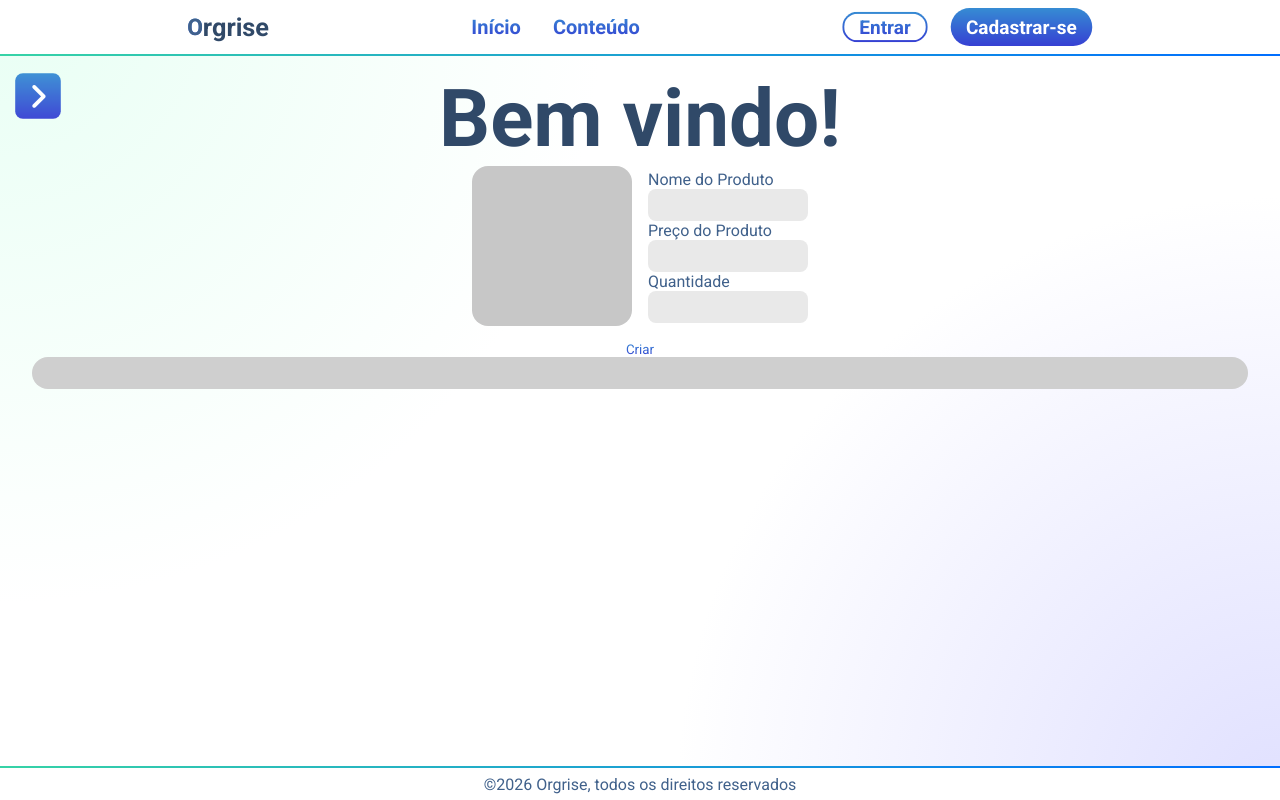
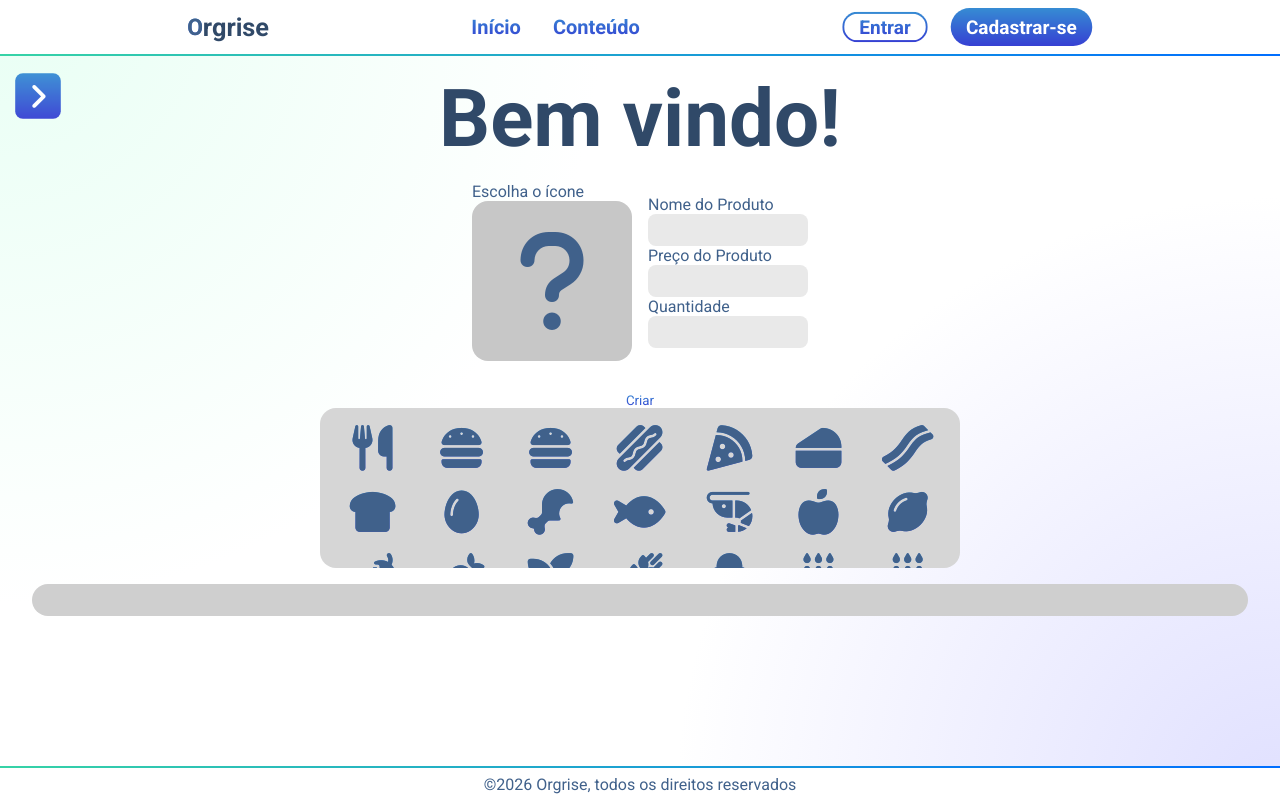
Before and after one commit to lucasdevsilva26/Orgrise, a React (Vite) app: page /landing in a window 1280 px wide. Built offline with nearby package versions, Linux system fonts and the light colour scheme; some icons are missing.

Commit message:
update item list

```diff
--- a/src/components/CreateMenu.jsx
+++ b/src/components/CreateMenu.jsx
@@ -1,47 +1,124 @@
 import { useState } from "react";
 import "./createMenu.css";
+import IconList from "./iconList";
 
 function CreateMenu() {
   const [items, changeItems] = useState([])
 
-  const [image, setImage] = useState("")
+  const [icons, changeIcons] = useState([
+    { id: 0, icon: "fa-utensils" },
+    { id: 1, icon: "fa-burger" },
+    { id: 2, icon: "fa-hamburger" },
+    { id: 3, icon: "fa-hotdog" },
+    { id: 4, icon: "fa-pizza-slice" },
+    { id: 5, icon: "fa-cheese" },
+    { id: 6, icon: "fa-bacon" },
+    { id: 7, icon: "fa-bread-slice" },
+    { id: 8, icon: "fa-egg" },
+    { id: 9, icon: "fa-drumstick-bite" },
+    { id: 10, icon: "fa-fish" },
+    { id: 11, icon: "fa-shrimp" },
+    { id: 12, icon: "fa-apple-whole" },
+    { id: 13, icon: "fa-lemon" },
+    { id: 14, icon: "fa-pepper-hot" },
+    { id: 15, icon: "fa-carrot" },
+    { id: 16, icon: "fa-seedling" },
+    { id: 17, icon: "fa-wheat-awn" },
+    { id: 18, icon: "fa-ice-cream" },
+    { id: 19, icon: "fa-cake-candles" },
+    { id: 20, icon: "fa-birthday-cake" },
+    { id: 21, icon: "fa-cookie" },
+    { id: 22, icon: "fa-cookie-bite" },
+    { id: 23, icon: "fa-candy-cane" },
+    { id: 24, icon: "fa-mug-hot" },
+    { id: 25, icon: "fa-coffee" },
+    { id: 26, icon: "fa-wine-glass" },
+    { id: 27, icon: "fa-wine-glass-empty" },
+    { id: 28, icon: "fa-whiskey-glass" },
+    { id: 29, icon: "fa-beer-mug-empty" },
+    { id: 30, icon: "fa-beer" },
+    { id: 31, icon: "fa-martini-glass" },
+    { id: 32, icon: "fa-martini-glass-citrus" },
+    { id: 33, icon: "fa-champagne-glasses" },
+    { id: 34, icon: "fa-blender" },
+    { id: 35, icon: "fa-blender-phone" },
+    { id: 36, icon: "fa-bowl-food" },
+    { id: 37, icon: "fa-bowl-rice" },
+    { id: 38, icon: "fa-plate-wheat" },
+    { id: 39, icon: "fa-jar" },
+    { id: 40, icon: "fa-jar-wheat" },
+    { id: 41, icon: "fa-kitchen-set" },
+    { id: 42, icon: "fa-store" },
+    { id: 43, icon: "fa-store-slash" },
+    { id: 44, icon: "fa-shop" },
+    { id: 45, icon: "fa-shop-slash" },
+    { id: 46, icon: "fa-cart-shopping" },
+    { id: 47, icon: "fa-shopping-cart" },
+    { id: 48, icon: "fa-basket-shopping" },
+    { id: 49, icon: "fa-cash-register" },
+    { id: 50, icon: "fa-barcode" },
+    { id: 51, icon: "fa-receipt" },
+    { id: 52, icon: "fa-tags" },
+    { id: 53, icon: "fa-tag" },
+    { id: 54, icon: "fa-box" },
+    { id: 55, icon: "fa-box-open" },
+    { id: 56, icon: "fa-boxes-stacked" },
+    { id: 57, icon: "fa-boxes" },
+    { id: 58, icon: "fa-warehouse" },
+    { id: 59, icon: "fa-truck" },
+    { id: 60, icon: "fa-truck-fast" },
+    { id: 61, icon: "fa-dolly" },
+    { id: 62, icon: "fa-scale-balanced" },
+    { id: 63, icon: "fa-money-bill" },
+    { id: 64, icon: "fa-credit-card" },
+    { id: 65, icon: "fa-wallet" },
+    { id: 66, icon: "fa-bag-shopping" },
+    { id: 67, icon: "fa-gift" },
+    { id: 68, icon: "fa-question" },
+  ]);
+
+  const [icon, setIcon] = useState(icons[68].icon)
   const [name, changeName] = useState()
   const [price, changeprice] = useState()
   const [amount, changeAmount] = useState()
 
-  function handleImage(event) {
-    const file = event.target.files[0];
+function createItem(icon, name, price, amount) {
+  let canAdd = true
 
-    if (!file) return;
+  if (name && price && amount) {
+    if (name.trim().length == 0 && price.trim().length == 0 && amount.trim().length == 0) { canAdd = false }
 
-    const imageUrl = URL.createObjectURL(file)
-
-    setImage(imageUrl)
+    if (items.length > 0) {
+      items.filter((item) => {if (item.name.trim() == name.trim()) { canAdd = false }})
     }
 
-function createItem(name, price, amount) {
-  if (name && price && amount) {
-    if (name.trim().length == 0 && price.trim().length == 0 && amount.trim().length == 0) { return }
-
+    if (canAdd) {
       const newItem = {
         id:crypto.randomUUID(),
-      image: 1,
+        icon: icon,
         name: name,
         price: price,
         amount: amount,
       }
-
-    items.filter((item) => {if (item.name == newItem.name) { return }})
-
       changeItems([...items, newItem])
     }
+  }
+}
+function iconChange(iconName) {
+  setIcon(iconName)
 }
 
   return (
     <>
       <section id="createMenu">
         <section>
-          <input type="file" accept="image/*" onChange={handleImage} style={{backgroundImage:`url(${image})`}}/>
+          <div>
+            Escolha o ícone
+
+            <button id="iconManager">
+              <i className={`fas ${icon}`}></i>
+            </button>
+          </div>
 
           <form>
             <div>
@@ -61,19 +138,21 @@ function createItem(name, price, amount) {
           </form>
         </section>
 
-        <button onClick={() => createItem(name, price, amount)}>Criar</button>
+        <button onClick={() => createItem(icon, name, price, amount)}>Criar</button>
       </section>
+
+      <IconList icons={icons} iconChange={iconChange}></IconList>
 
       <section id="itemList">
         {items.map((item) => {
           return (
             <article key={item.id} className="itemCard">
 
-              <img/>
+              <i className={`fas item ${item.icon}`}></i>
 
               <h2> { item.name } </h2>
 
-              <span> { item.price } </span>
+              <span> { Number(item.price).toLocaleString('pt-BR', {style: 'currency', currency: 'BRL'}) } </span>
 
               <span> { item.amount } </span>
             </article>
--- /dev/null
+++ b/src/components/IconList.jsx
@@ -0,0 +1,18 @@
+import './iconList.css'
+
+function IconList({icons, iconChange}) {
+  return (
+    <>
+      <section id="iconList">
+        {icons.map((icon) => {
+          return (
+            <button key={icon.id} className="responButton" onClick={() => iconChange(icon.icon)}>
+                <i className={`fas ${icon.icon}`}></i>
+            </button>
+          );
+        })}
+      </section>
+    </>
+  );
+}
+export default IconList;
--- a/src/components/createMenu.css
+++ b/src/components/createMenu.css
@@ -3,7 +3,8 @@
   flex-direction: column;
   align-items: center;
   justify-content: center;
-  gap: 1rem;
+  gap: 2rem;
+  margin-top: 1rem;
 }
 #createMenu section {
   display: flex;
@@ -11,7 +12,7 @@
   justify-content: center;
   gap: 1rem;
 }
-input[type="file"] {
+#createMenu #iconManager {
   width: 10rem;
   height: 10rem;
 
@@ -21,15 +22,8 @@ input[type="file"] {
 
   border-radius: 1rem;
   background: rgb(199, 199, 199);
-}
-#createMenu input::file-selector-button {
-  width: 100%;
-  height: 100%;
 
-  background: none;
-  color: transparent;
-
-  border: none;
+  font-size: 7rem;
 }
 
 #createMenu input[type="text"],
@@ -61,6 +55,7 @@ input[type="file"] {
 
   width: 95%;
   max-height: 30rem;
+  margin-top: 1rem;
   padding: 1rem;
 
   overflow-y: scroll;
@@ -86,3 +81,26 @@ input[type="file"] {
   border-radius: 1rem;
   background-color: rgb(221, 221, 221);
 }
+.itemCard i {
+  font-size: 4rem;
+}
+.itemCard h2 {
+  width: 8rem;
+  height: 2rem;
+
+  overflow-x: scroll;
+  overflow-y: hidden;
+  scrollbar-width: none;
+
+  text-align: center;
+}
+.itemCard span {
+  width: 8rem;
+  height: 2rem;
+
+  overflow-x: scroll;
+  overflow-y: hidden;
+  scrollbar-width: none;
+
+  text-align: center;
+}
--- /dev/null
+++ b/src/components/iconList.css
@@ -0,0 +1,18 @@
+#iconList {
+  display: grid;
+  grid-template-columns: repeat(7, 1fr);
+  gap: 1rem;
+
+  width: 40rem;
+  height: 10rem;
+  padding: 1rem;
+
+  border-radius: 1rem;
+  background-color: rgb(214, 214, 214);
+
+  overflow-x: hidden;
+  scrollbar-width: none;
+}
+#iconList button {
+    font-size: 3rem;
+}
```
Lines whose indentation alone changed are shown as unchanged.
